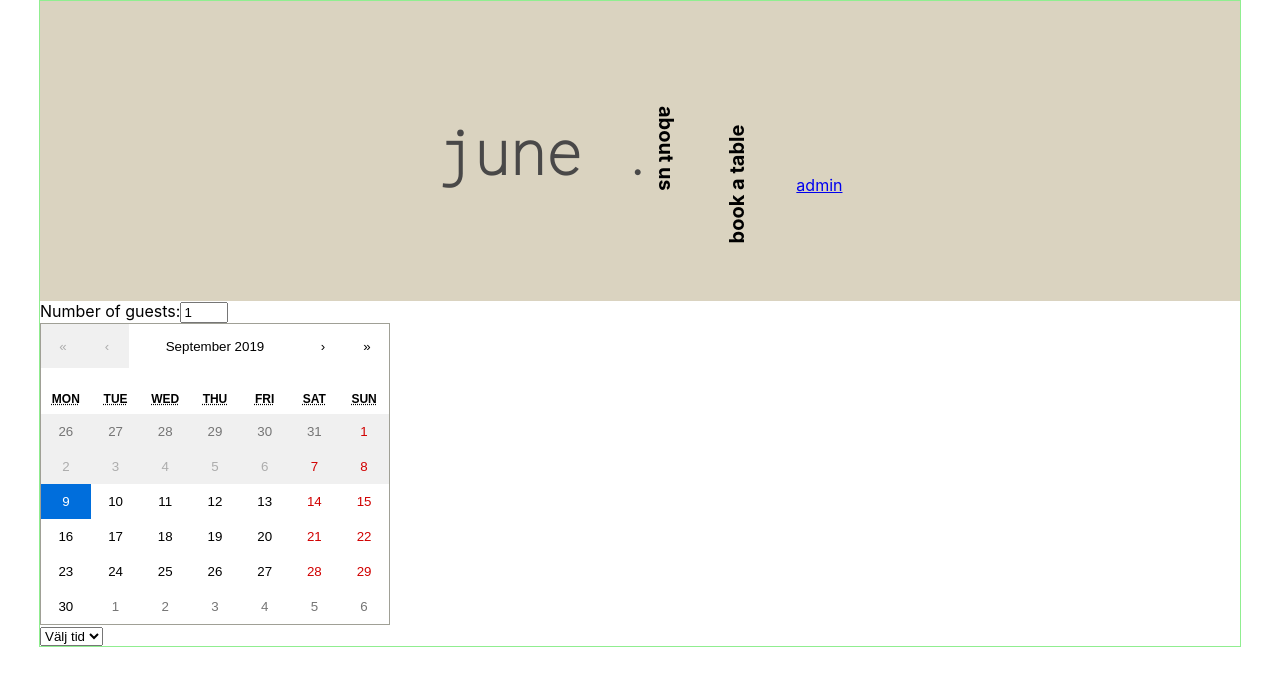
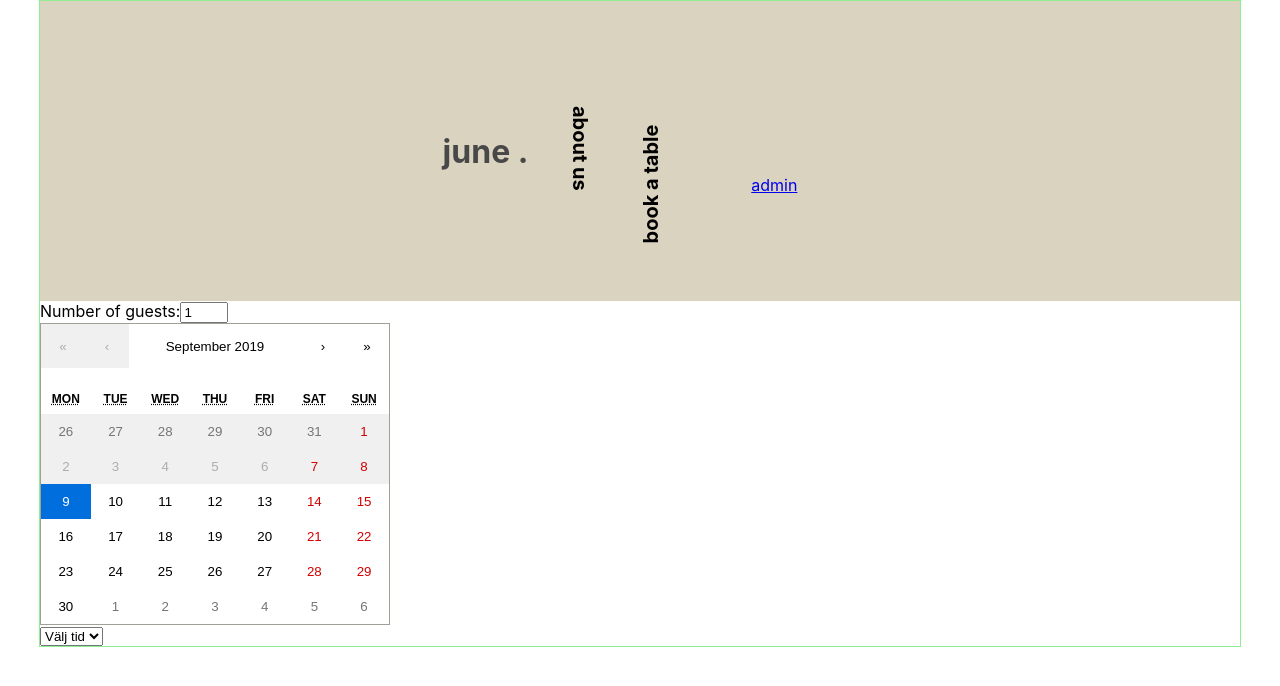
Before and after one commit to mhedengren/react-restaurant-booking, a React (Create React App) app: page /booking in a window 1280 px wide. Shown: the top 686 px of the page. Built offline with nearby package versions, Linux system fonts and the light colour scheme; no server answers.

Commit message:
minor changes styling

```diff
--- a/src/components/Header/header.scss
+++ b/src/components/Header/header.scss
@@ -1,6 +1,5 @@
 @import '../../variables';
 @import url('https://fonts.googleapis.com/css?family=Roboto|Roboto+Mono:100&display=swap');
-
 
 header {
     display: flex;
@@ -8,7 +7,24 @@ header {
     justify-content: center;
     background: $wrapper;
     height: 300px;
+
+    .adminlink {
+        display: none;
+    }
+
+    .logo-wrapper a:link, a:visited {
+        text-decoration: none;
+        color: $fontcolor;
+
+        .logo {
+            font-family: 'Roboto Mono', monospace;
+            font-size: 30px;
+
+        }
+    }
+
     .main-navigation {
+        margin: 40px;
         //writing-mode: vertical-rl;
        //text-orientation: mixed;
        .about {
@@ -30,32 +46,18 @@ header {
             display: inline-block;
             text-decoration: none;
             color: black;
+            margin-right: 40px;
 
         }
-    }
-
-
-    .adminlink {
-        display: none;
     }
 }
 
 
-.logo {
-    font-family: 'Roboto Mono', monospace;
-    font-size: 30px;
-    color: $fontcolor;
-}
 
-
-.logo-wrapper a:link, a:visited {
-    display: flex;
-    text-decoration: none; }
 
 /* Tablet och desktop */
 @media screen and (min-width: 768px){
     header .adminlink {
         display: inline;
     }
-
 }
```
